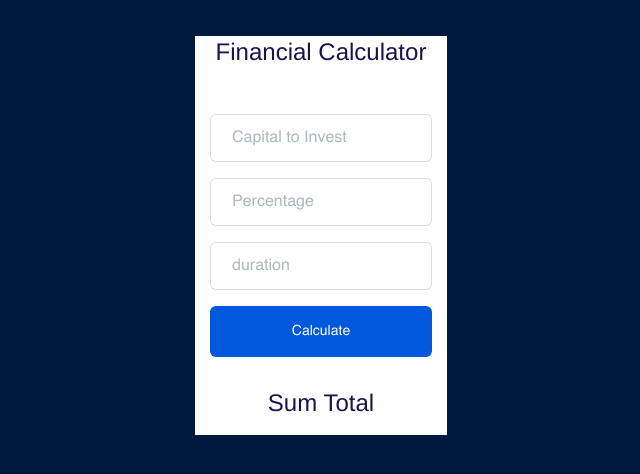
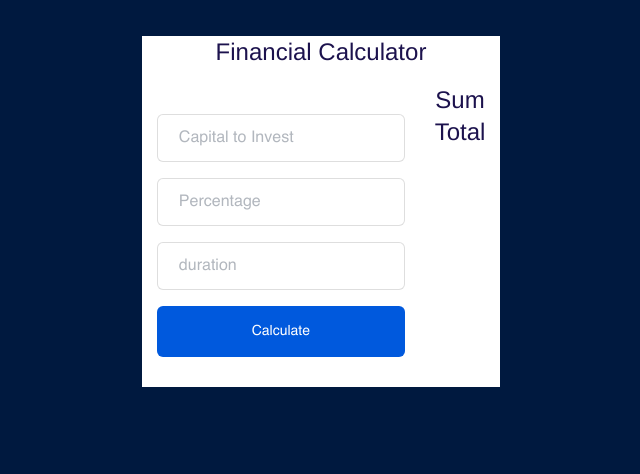
Before and after one commit to Niscolinx/financial-calculator, a React (Create React App) app: page / in a window 1280 px wide. Shown: the top 474 px of the page, without its empty margins (319-959 px from the left). Built offline with nearby package versions, Linux system fonts and the light colour scheme.

Commit message:
working on inputs

```diff
--- a/src/components/Form.jsx
+++ b/src/components/Form.jsx
@@ -2,7 +2,6 @@ import React, { useState, useEffect } from 'react'
 import { useHistory } from 'react-router-dom'
 
 const Form = () => {
-
     const [capital, setCapital] = useState('')
     const [percent, setPercent] = useState('')
     const [duration, setDuration] = useState('')
@@ -15,23 +14,20 @@ const Form = () => {
         setPercent(e.target.value)
     }
 
-    const handleDuration = e => {
+    const handleDuration = (e) => {
         setDuration(e.target.value)
     }
 
-
     const handleSubmit = async (e) => {
         e.preventDefault()
-
-
     }
 
     return (
-        <div className='flex w-full place-content-stretch bg-white'>
-            <div className='grid'>
-                <h2 className='font-medium text-center text-[#1c124d] mb-4 text-2xl'>
-                    Financial Calculator
-                </h2>
+        <div className='grid w-full place-content-stretch bg-white'>
+            <h2 className='font-medium text-center text-[#1c124d] mb-4 text-2xl'>
+                Financial Calculator
+            </h2>
+            <div className='flex'>
                 <form
                     className='grid w-full place-content-stretch'
                     style={{ padding: '30px 15px' }}
```
